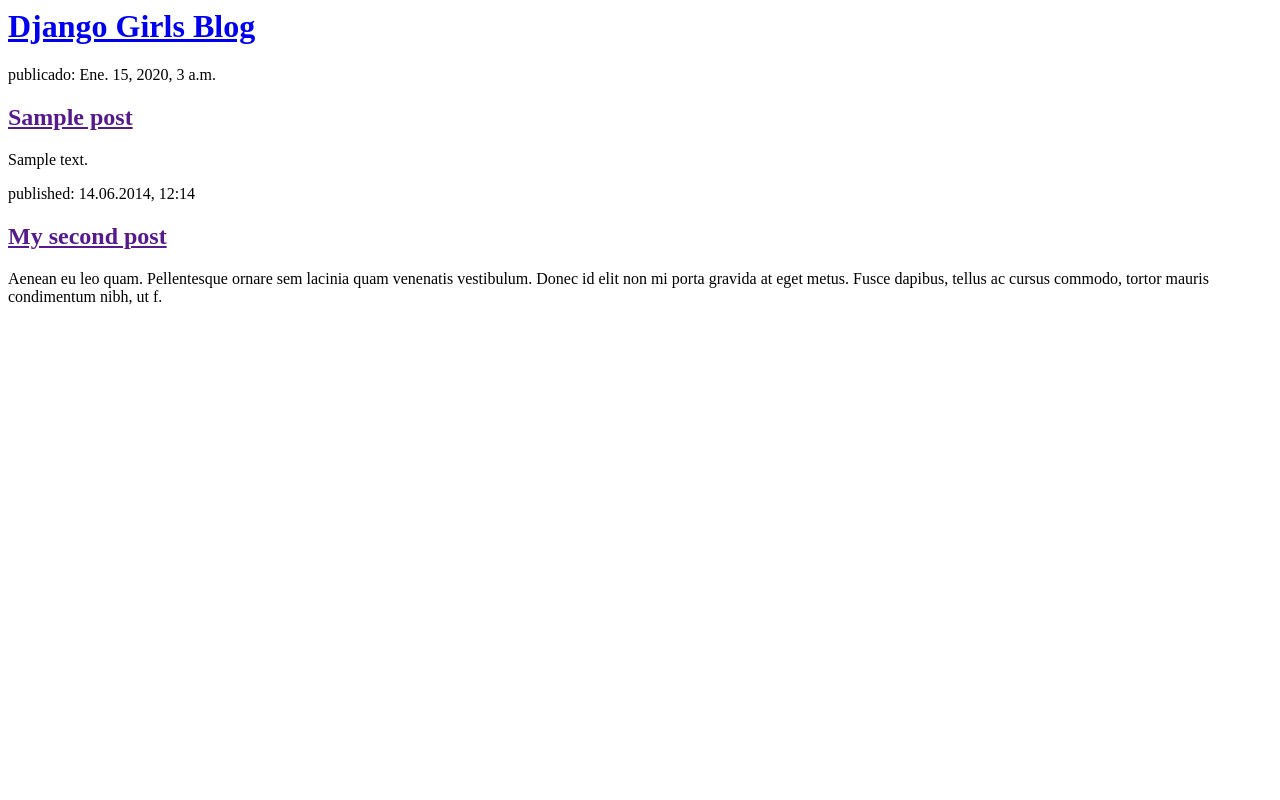
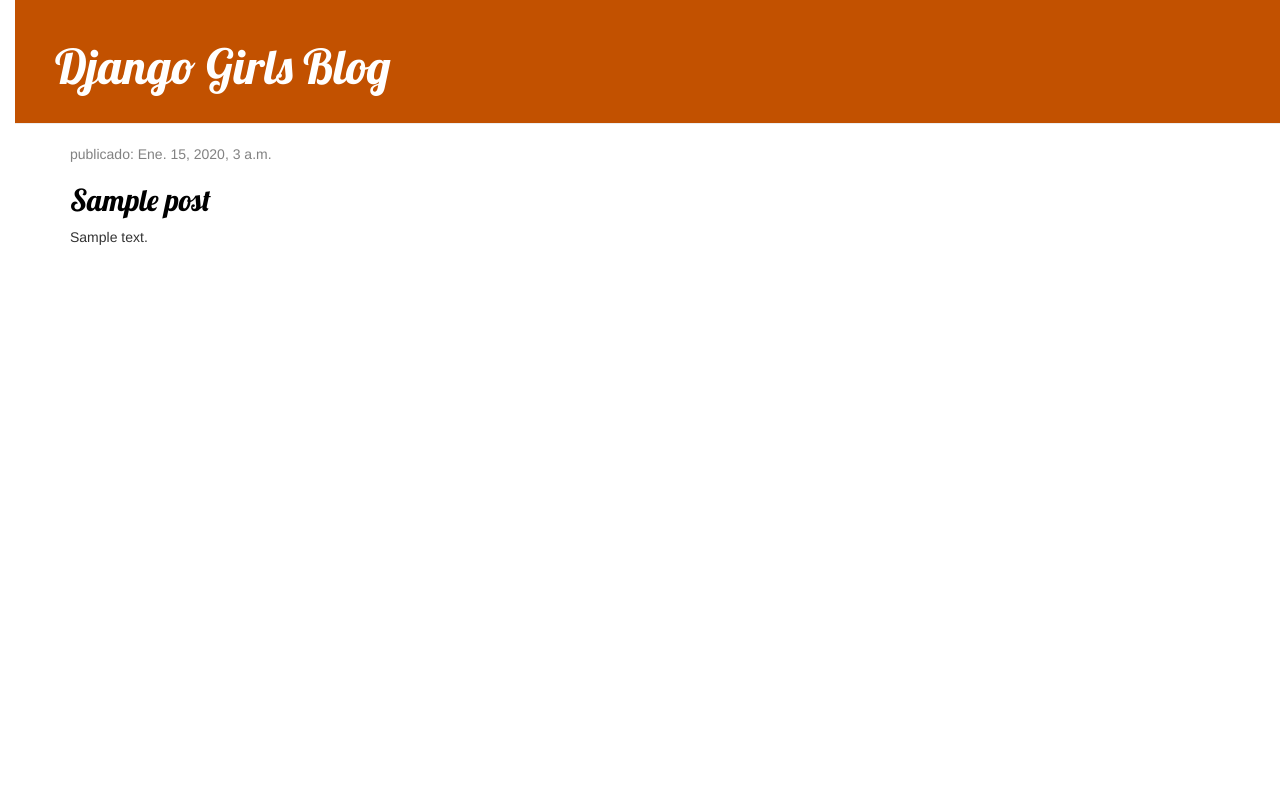
Before and after one commit to Fernando9206/my-first-blog, a Django app: page / in a window 1280 px wide. Run offline with Django 3.2, Linux system fonts and the light colour scheme; tables that the repository leaves empty hold one stand-in row (values such as "Sample post"); some libraries are stand-ins or nearby versions.

Commit message:
Siguiente prueba.

```diff
--- /dev/null
+++ b/blog/static/css/blog.css
@@ -0,0 +1,66 @@
+h1 a,
+h2 a {
+    color: #FCA205;
+    font-family: 'Lobster';
+}
+
+body {
+    padding-left: 15px;
+}
+
+.page-header {
+    background-color: #C25100;
+    margin-top: 0;
+    padding: 20px 20px 20px 40px;
+}
+
+.page-header h1,
+.page-header h1 a,
+.page-header h1 a:visited,
+.page-header h1 a:active {
+    color: #ffffff;
+    font-size: 36pt;
+    text-decoration: none;
+}
+
+.content {
+    margin-left: 40px;
+}
+
+h1,
+h2,
+h3,
+h4 {
+    font-family: 'Lobster', cursive;
+}
+
+.date {
+    color: #828282;
+}
+
+.save {
+    float: right;
+}
+
+.post-form textarea,
+.post-form input {
+    width: 100%;
+}
+
+.top-menu,
+.top-menu:hover,
+.top-menu:visited {
+    color: #ffffff;
+    float: right;
+    font-size: 26pt;
+    margin-right: 20px;
+}
+
+.post {
+    margin-bottom: 70px;
+}
+
+.post h2 a,
+.post h2 a:visited {
+    color: #000000;
+}
--- a/blog/templates/blog/post_list.html
+++ b/blog/templates/blog/post_list.html
@@ -1,24 +1,32 @@
+
 <html>
     <head>
         <title>Django Girls blog</title>
+        <link rel="stylesheet" href="//maxcdn.bootstrapcdn.com/bootstrap/3.2.0/css/bootstrap.min.css">
+        <link rel="stylesheet" href="//maxcdn.bootstrapcdn.com/bootstrap/3.2.0/css/bootstrap-theme.min.css">
+        <link href="//fonts.googleapis.com/css?family=Lobster&subset=latin,latin-ext" rel="stylesheet" type="text/css">
+        {% load static %}
+        <link rel="stylesheet" href="{% static 'css/blog.css' %}">
     </head>
     <body>
-        <div>
+        <div class="page-header">
             <h1><a href="/">Django Girls Blog</a></h1>
         </div>
 
-        {% for post in posts %}
-            <div>
-                <p> publicado: {{ post.published_date }}</p>
-                <h2><a href="">{{ post.title }}</a></h2>
-                <p>{{ post.text|linebreaksbr }}</p>
+        <div class="content container">
+            <div class="row">
+                <div class="col-md-8">
+                    {% for post in posts %}
+                        <div class="post">
+                            <div class="date">
+                                <p>publicado: {{ post.published_date }}</p>
+                            </div>
+                            <h2><a href="">{{ post.title }}</a></h2>
+                            <p>{{ post.text|linebreaksbr }}</p>
+                        </div>
+                    {% endfor %}
+                </div>
             </div>
-        {% endfor %}
-
-        <div>
-            <p>published: 14.06.2014, 12:14</p>
-            <h2><a href="">My second post</a></h2>
-            <p>Aenean eu leo quam. Pellentesque ornare sem lacinia quam venenatis vestibulum. Donec id elit non mi porta gravida at eget metus. Fusce dapibus, tellus ac cursus commodo, tortor mauris condimentum nibh, ut f.</p>
         </div>
     </body>
 </html>
```
